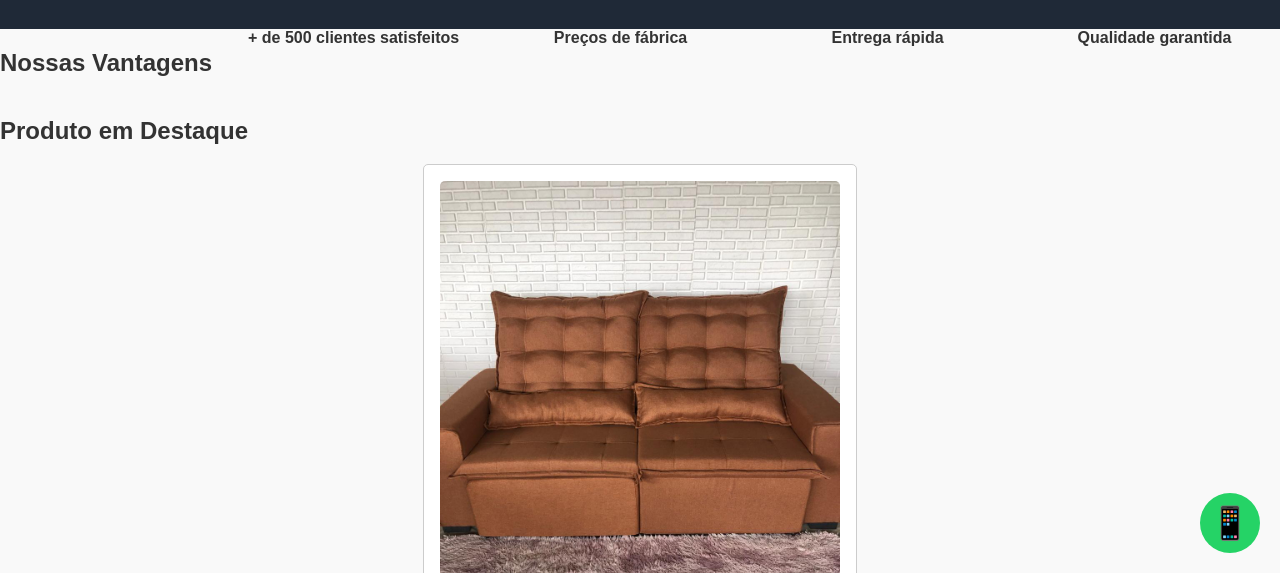
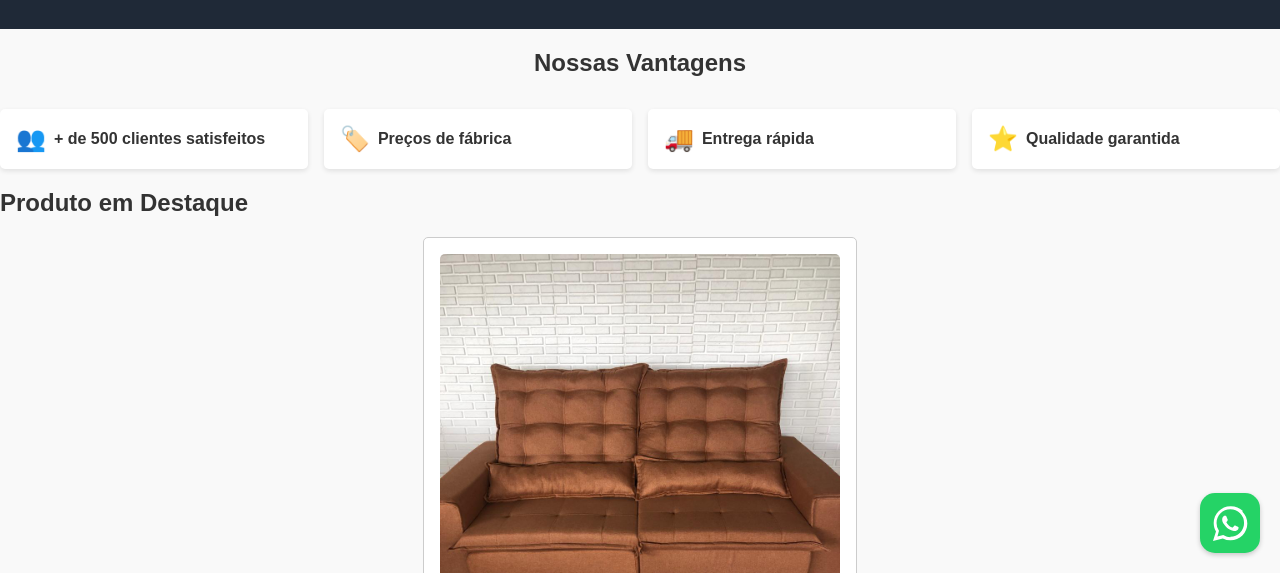
Before and after one commit to nonatoalves/INOVESTOFADOS, a plain HTML site: page index.html in a window 1280 px wide. Shown: the part 227-800 px from the top of the page. Drawn offline with Linux system fonts and the light colour scheme.

Commit message:
corretion

```diff
--- a/index.html
+++ b/index.html
@@ -15,12 +15,32 @@
     .btn-danger { background-color: #d9534f; }
     .btn-danger:hover { background-color: #c9302c; }
     footer { background-color: #1f2937; color: #f9fafb; text-align: center; padding: 2rem 0; }
-    .whatsapp-btn { position: fixed; bottom: 20px; right: 20px; background-color: #25d366; color: white; border-radius: 50%; width: 60px; height: 60px; display: flex; align-items: center; justify-content: center; font-size: 2rem; text-decoration: none; }
-    .whatsapp-btn:hover { background-color: #128c7e; }
+
+    /* Botão flutuante estilo WhatsApp oficial */
+    .whatsapp-btn {
+      position: fixed;
+      bottom: 20px;
+      right: 20px;
+      width: 60px;
+      height: 60px;
+      border-radius: 15px;
+      background-color: #25d366;
+      display: flex;
+      align-items: center;
+      justify-content: center;
+      box-shadow: 0 2px 5px rgba(0,0,0,0.2);
+      cursor: pointer;
+    }
+    .whatsapp-btn svg {
+      width: 35px;
+      height: 35px;
+    }
+
     .gallery-item img, .card img, .video-section video { width: 100%; height: auto; border-radius: 5px; }
-    .features { display: flex; flex-wrap: wrap; justify-content: center; gap: 1rem; text-align: center; }
-    .features div { flex: 1 1 200px; }
-    .offer-timer { font-size: 1.5rem; color: #d9534f; font-weight: bold; margin-top: 1rem; }
+    .features { display: flex; flex-wrap: wrap; justify-content: center; gap: 1rem; text-align: left; }
+    .feature-item { display: flex; align-items: center; gap: 0.5rem; background: #fff; padding: 1rem; border-radius: 5px; flex: 1 1 200px; box-shadow: 0 2px 5px rgba(0,0,0,0.1); }
+    .feature-item span { font-size: 1.5rem; }
+    .offer-timer { font-size: 1.5rem; color: #d9534f; font-weight: bold; margin-top: 1rem; text-align: center; }
     .card { border: 1px solid #ccc; border-radius: 5px; padding: 1rem; margin: 1rem auto; max-width: 400px; text-align: center; background: #fff; }
     .card-title { font-weight: bold; font-size: 1.2rem; }
     .card-text { font-size: 0.95rem; margin-bottom: 1rem; }
@@ -36,11 +56,11 @@
 </header>
 
 <section class="container py-5 features">
-  <h2>Nossas Vantagens</h2>
-  <div><strong>+ de 500 clientes satisfeitos</strong></div>
-  <div><strong>Preços de fábrica</strong></div>
-  <div><strong>Entrega rápida</strong></div>
-  <div><strong>Qualidade garantida</strong></div>
+  <h2 style="width:100%; text-align:center; margin-bottom:1rem;">Nossas Vantagens</h2>
+  <div class="feature-item"><span>👥</span> <strong>+ de 500 clientes satisfeitos</strong></div>
+  <div class="feature-item"><span>🏷️</span> <strong>Preços de fábrica</strong></div>
+  <div class="feature-item"><span>🚚</span> <strong>Entrega rápida</strong></div>
+  <div class="feature-item"><span>⭐</span> <strong>Qualidade garantida</strong></div>
 </section>
 
 <section class="container py-5 text-center">
@@ -63,19 +83,24 @@
 
 <section class="container py-5 text-center">
   <h2>Fale Conosco</h2>
-  <p>WhatsApp: +55 81 99928-1012</p>
-  <p>Email: contato@inovestofados.com.br</p>
+  <p>WhatsApp: <span style="color:#25d366;">📞</span> +55 81 99928-1012</p>
+  <p>Email: ✉️ contato@inovestofados.com.br</p>
 </section>
 
 <footer>
   <p>&copy; 2025 INOVESTOFADOS - Todos os direitos reservados</p>
 </footer>
 
-<a class="whatsapp-btn" title="Fale conosco via WhatsApp">&#128241;</a>
+<!-- Botão flutuante com ícone WhatsApp -->
+<a class="whatsapp-btn" title="Fale conosco via WhatsApp" href="https://wa.me/5581999281012" target="_blank">
+  <svg xmlns="http://www.w3.org/2000/svg" fill="#FFFFFF" viewBox="0 0 24 24">
+    <path d="M20.52 3.48A11.82 11.82 0 0 0 12 .1C5.65.1.48 5.27.48 11.64c0 2.05.54 4.05 1.57 5.8L0 24l6.72-1.76a11.82 11.82 0 0 0 5.28 1.28h.01c6.36 0 11.52-5.17 11.52-11.54 0-3.08-1.2-5.97-3.48-8.22zM12 21.36c-1.64 0-3.24-.44-4.64-1.28l-.33-.2-3.99 1.04 1.07-3.89-.21-.34a9.37 9.37 0 0 1-1.47-5.05c0-5.2 4.24-9.44 9.44-9.44 2.52 0 4.89.98 6.67 2.75a9.4 9.4 0 0 1 2.77 6.69c0 5.2-4.24 9.44-9.44 9.44zm5.16-7.04c-.28-.14-1.65-.82-1.91-.91-.26-.1-.45-.14-.64.14-.19.28-.73.91-.89 1.1-.16.18-.33.2-.61.07-.28-.14-1.19-.44-2.27-1.4-.84-.75-1.41-1.68-1.58-1.96-.16-.28-.02-.43.12-.57.12-.12.28-.33.42-.49.14-.16.19-.28.28-.47.09-.19.05-.35-.02-.49-.07-.14-.64-1.54-.88-2.1-.23-.56-.47-.48-.64-.49h-.55c-.19 0-.49.07-.74.35-.25.28-.97.95-.97 2.31s.99 2.68 1.13 2.87c.14.19 1.95 2.97 4.72 4.16.66.28 1.18.45 1.58.58.66.21 1.26.18 1.74.11.53-.08 1.65-.67 1.89-1.32.23-.65.23-1.21.16-1.32-.07-.11-.26-.18-.54-.32z"/>
+  </svg>
+</a>
 
 <script>
   function adicionarCarrinho() { alert("Produto adicionado ao carrinho! Entre em contato pelo WhatsApp."); }
-  function fecharPedido() { alert("Redirecione o usuário para WhatsApp."); }
+  function fecharPedido() { window.open("https://wa.me/5581999281012", "_blank"); }
 
   let countdown = 1800;
   function updateTimer() {
```
